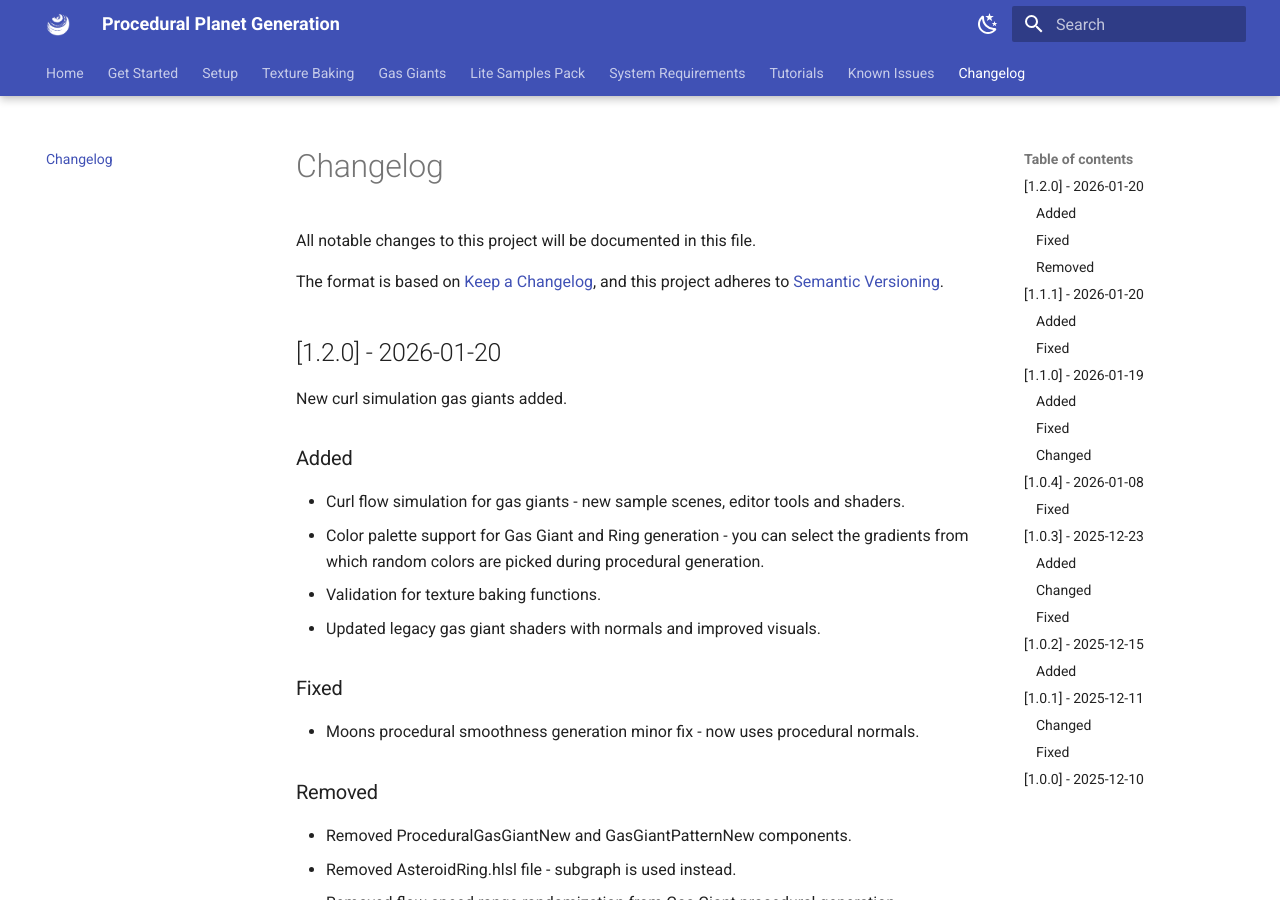
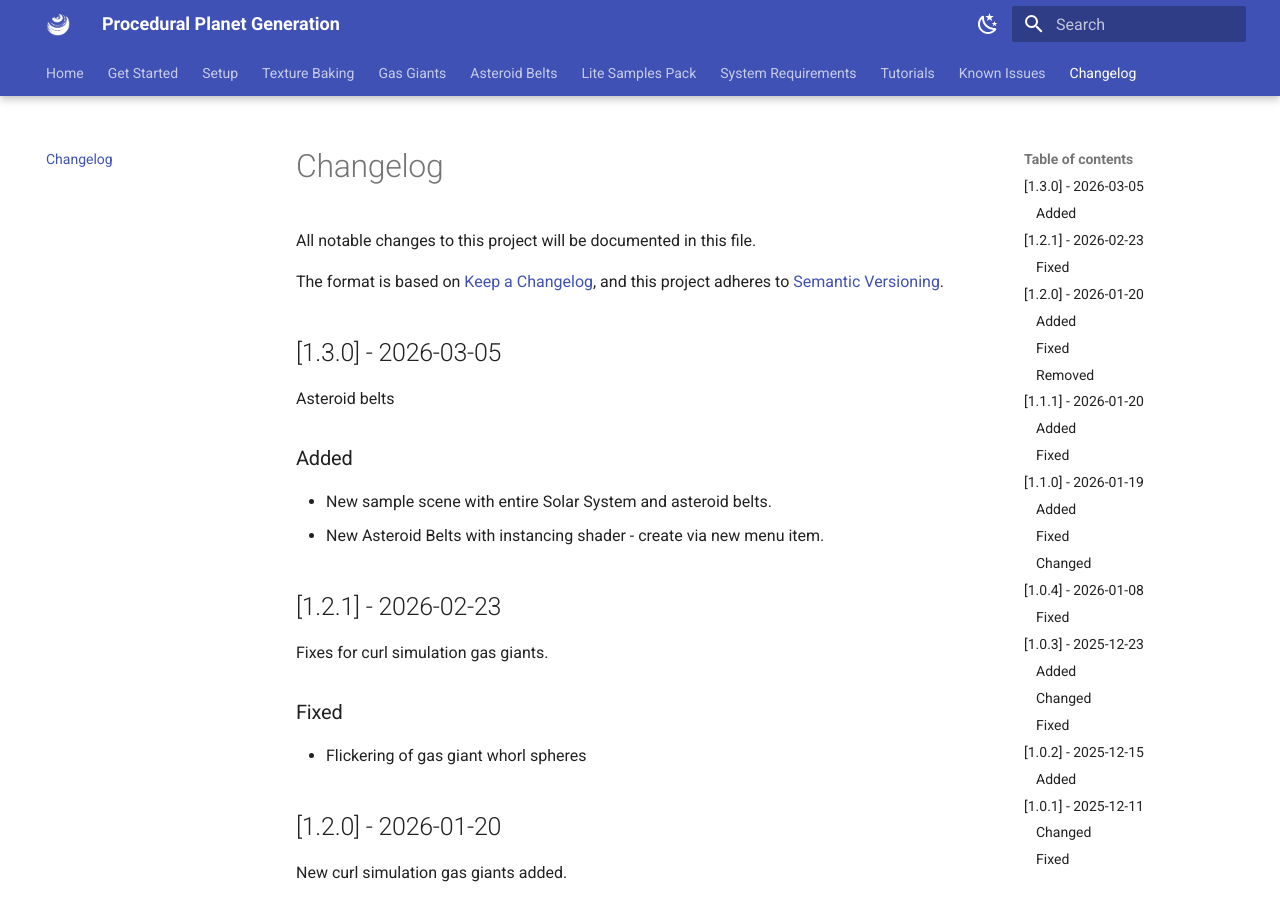
Before and after one commit to Parallel-Cascades/procedural-planet-generation, an MkDocs documentation site: the page built from docs/changelog.md, in a window 1280 px wide and 900 px high. Built offline with MkDocs 1.6.1 and Material for MkDocs 9.7.7, drawn with Linux system fonts in a browser that asks for light colours; the version menu is left out.

Commit message:
1.3.0 asteroid belts documentation added

```diff
--- a/docs/changelog.md
+++ b/docs/changelog.md
@@ -4,6 +4,19 @@ All notable changes to this project will be documented in this file.
 
 The format is based on [Keep a Changelog](https://keepachangelog.com/en/1.1.0/),
 and this project adheres to [Semantic Versioning](https://semver.org/spec/v2.0.0.html).
+
+## [1.3.0] - 2026-03-05
+Asteroid belts
+
+### Added
+- New sample scene with entire Solar System and asteroid belts.
+- New Asteroid Belts with instancing shader - create via new menu item.
+
+## [1.2.1] - 2026-02-23
+Fixes for curl simulation gas giants.
+
+### Fixed
+- Flickering of gas giant whorl spheres
 
 ## [1.2.0] - 2026-01-20
 New curl simulation gas giants added.
--- a/mkdocs.yml
+++ b/mkdocs.yml
@@ -19,6 +19,8 @@ nav:
     - Gas Giant Rings: gas-giants/gas-giant-rings.md
     - Custom Lighting: gas-giants/custom-lighting.md
     - Gas Giant Legacy Shaders: gas-giants/gas-giant-legacy-shaders.md
+  - Asteroid Belts:
+    - asteroid-belts/index.md
   - Lite Samples Pack: lite-samples-pack.md
   - System Requirements: system-requirements-and-performance-optimisation.md
   - Tutorials: tutorials.md
```
Also changed, not shown: docs/asteroid-belts/index.md (added, +18 -0 lines), mkdocs-pdf.yml (+19 -11 lines), docs/assets/images/asteroid-belts/asteroid-belt-orbit-inspector.png (added), docs/assets/images/asteroid-belts/asteroid-material-inspector.png (added), docs/assets/images/asteroid-belts/editor-asteroid-belt.png (added).
